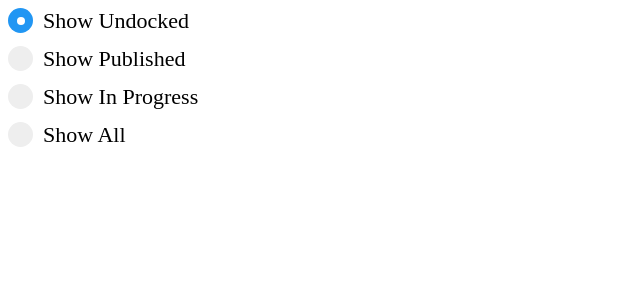
After one commit to suyashpradhan/Testune, a PHP site: page /demo_pages/radio.html in a window 1280 px wide. The commit adds this page. Shown: the top 300 px of the page, without its empty margins (0-640 px from the left). Run offline with PHP 8.4, Linux system fonts and the light colour scheme.

Commit message:
Work 8/6/18

```diff
--- /dev/null
+++ b/demo_pages/radio.html
@@ -0,0 +1,79 @@
+<!DOCTYPE html>
+<html>
+<style>
+    /* The container */
+
+    .my-radio {
+        display: block;
+        position: relative;
+        padding-left: 35px;
+        margin-bottom: 12px;
+        cursor: pointer;
+        font-size: 22px;
+    }
+
+    .my-radio input {
+        position: absolute;
+        opacity: 0;
+        cursor: pointer;
+    }
+
+    .checkmark {
+        position: absolute;
+        top: 0;
+        left: 0;
+        height: 25px;
+        width: 25px;
+        background-color: #eee;
+        border-radius: 50%;
+    }
+
+    .my-radio:hover input~.checkmark {
+        background-color: #ccc;
+    }
+
+    .my-radio input:checked~.checkmark {
+        background-color: #2196F3;
+    }
+
+    .checkmark:after {
+        content: "";
+        position: absolute;
+        display: none;
+    }
+
+    .my-radio input:checked~.checkmark:after {
+        display: block;
+    }
+
+    .my-radio .checkmark:after {
+        top: 9px;
+        left: 9px;
+        width: 8px;
+        height: 8px;
+        border-radius: 50%;
+        background: white;
+    }
+</style>
+
+<body>
+    <label class="my-radio">Show Undocked
+        <input type="radio" checked="checked" name="radio">
+        <span class="checkmark"></span>
+    </label>
+    <label class="my-radio">Show Published
+        <input type="radio" name="radio">
+        <span class="checkmark"></span>
+    </label>
+    <label class="my-radio">Show In Progress
+        <input type="radio" name="radio">
+        <span class="checkmark"></span>
+    </label>
+    <label class="my-radio">Show All
+        <input type="radio" name="radio">
+        <span class="checkmark"></span>
+    </label>
+
+</body>
+
+</html>
--- a/instituteLogin.html
+++ b/instituteLogin.html
@@ -16,12 +16,12 @@
 
 <body>
     <div class="navigationBar">
-        <h1 class="logoBox-header">TES<span>T</span>UNE</h1>
+        <h1 class="logoBox-header">TES
+            <span>T</span>UNE</h1>
     </div>
     <!--<div class="menu-wrapper">
         <i class="fas fa-bars"></i>
     </div>-->
-    </div>
     <div class="middleWrapper middleWrapper-institute">
         <h1 class="form-header-institute">INSTITUTE LOGIN</h1>
         <form action="#" class="institute-login-form">
```
Also changed, not shown: creator_pages/activate_account.html (+7 -1 lines), creator_pages/digitization.html (+11 -2 lines), creator_pages/dockPage.html (+80 -4 lines), main.css (+39 -1 lines), css/admin.css.
